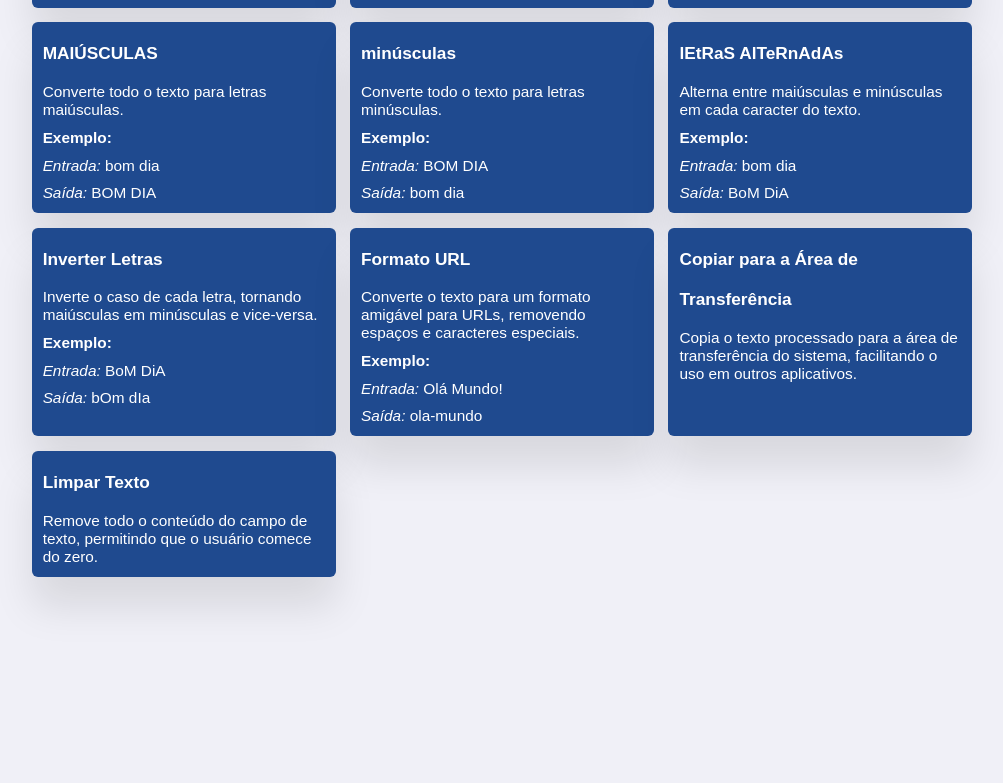
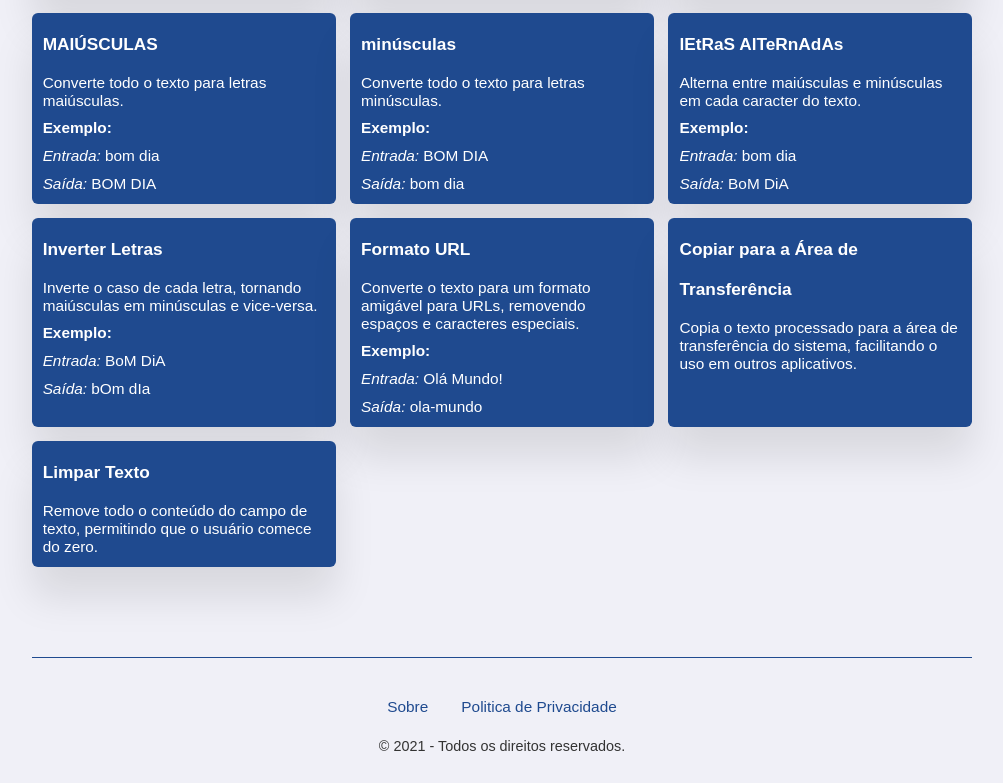
Before and after one commit to Robson16/converttext-app, a React (Vite) app: page / in a window 1280 px wide. Shown: the part 849-1632 px from the top of the page, without its empty margins (138-1141 px from the left). Before the commit the page ends 1525 px from the top, so only its background shows below. Built offline with nearby package versions, Linux system fonts and the light colour scheme; no server answers.

Commit message:
feat: new Footer component and Google Ads block moved to it and to the header component.

```diff
--- a/src/App.tsx
+++ b/src/App.tsx
@@ -10,9 +10,6 @@ import initGA from './services/google-analytics/googleAnalytics';
 import GlobalStyle from './styles/global';
 
 const App: React.FC = () => {
-  const adClient = import.meta.env.VITE_AD_CLIENT;
-  const adSlotHeader = import.meta.env.VITE_AD_SLOT_HEADER;
-  const adSlotFooter = import.meta.env.VITE_AD_SLOT_FOOTER;
 
   useEffect(() => {
     initGA();
@@ -21,18 +18,8 @@ const App: React.FC = () => {
   return (
     <AppProvider>
       <BrowserRouter>
-        <GoogleAdSense
-          style={{ display: 'inline-block', width: '960px', height: '90px' }}
-          adClient={adClient}
-          adSlot={adSlotHeader}
-        />
         <Navbar />
         <Routes />
-        <GoogleAdSense
-          style={{ display: 'inline-block', width: '960px', height: '90px' }}
-          adClient={adClient}
-          adSlot={adSlotFooter}
-        />
         <GlobalStyle />
         <ToastContainer
           theme="colored"
--- /dev/null
+++ b/src/components/Footer/index.tsx
@@ -0,0 +1,33 @@
+import { ReactNode } from "react";
+import GoogleAdSense from "../GoogleAdSense";
+import { Container, NavGrid, NavLink } from "./styles";
+
+interface FooterProps {
+  children?: ReactNode;
+}
+
+
+const Footer: React.FC<FooterProps> = ({ children }) => {
+  const adClient = import.meta.env.VITE_AD_CLIENT;
+  const adSlotFooter = import.meta.env.VITE_AD_SLOT_FOOTER;
+
+  return (
+    <>
+      <GoogleAdSense
+        style={{ display: 'inline-block', width: '960px', height: '90px' }}
+        adClient={adClient}
+        adSlot={adSlotFooter}
+      />
+      <Container>
+        {children}
+        <NavGrid>
+          <NavLink to="/sobre">Sobre</NavLink>
+          <NavLink to="/politica-de-privacidade">Politica de Privacidade</NavLink>
+        </NavGrid>
+        <span>© 2021 - Todos os direitos reservados.</span>
+      </Container>
+    </>
+  )
+}
+
+export default Footer;
--- /dev/null
+++ b/src/components/Footer/styles.ts
@@ -0,0 +1,31 @@
+import {Link} from "react-router-dom";
+import {styled} from "styled-components";
+
+export const Container = styled.footer`
+  display: flex;
+  justify-content: center;
+  align-items: center;
+  flex-direction: column;
+  gap: 1.15rem;
+  padding: 3rem 0;
+  font-size: 1.5rem;
+  border-top: 1px solid ${(props) => props.theme.colors.border};
+`;
+
+export const NavGrid = styled.div`
+  display: flex;
+  align-items: center;
+  justify-content: center;
+  gap: 1.15rem;
+  flex: 1;
+`;
+
+export const NavLink = styled(Link)`
+  padding: 1.15rem;
+  text-align: center;
+  text-decoration: none;
+  border: none;
+
+  &:hover {
+  }
+`;
--- a/src/components/Header/index.tsx
+++ b/src/components/Header/index.tsx
@@ -1,4 +1,5 @@
 import React, { ReactNode } from 'react';
+import GoogleAdSense from '../GoogleAdSense';
 import { Container } from './styles';
 
 interface HeaderProps {
@@ -6,7 +7,21 @@ interface HeaderProps {
 }
 
 const Header: React.FC<HeaderProps> = ({ children }) => {
-  return <Container>{children}</Container>;
+  const adClient = import.meta.env.VITE_AD_CLIENT;
+  const adSlotHeader = import.meta.env.VITE_AD_SLOT_HEADER;
+
+  return (
+    <>
+      <GoogleAdSense
+        style={{ display: 'inline-block', width: '960px', height: '90px' }}
+        adClient={adClient}
+        adSlot={adSlotHeader}
+      />
+      <Container>
+        {children}
+      </Container>
+    </>
+  )
 };
 
 export default Header;
--- a/src/pages/BinaryTranslator/index.tsx
+++ b/src/pages/BinaryTranslator/index.tsx
@@ -1,4 +1,5 @@
 import React from 'react';
+import Footer from '../../components/Footer';
 import Header from '../../components/Header';
 import Textarea from '../../components/Textarea';
 import { useTextConverter } from '../../hooks/useTextConverter';
@@ -53,6 +54,9 @@ const BinaryTranslator: React.FC = () => {
           `}
         </p>
       </main>
+      <Footer>
+
+      </Footer>
     </Container>
   );
 };
--- a/src/pages/ConvertText/index.tsx
+++ b/src/pages/ConvertText/index.tsx
@@ -1,11 +1,12 @@
 import React from 'react';
 import Button from '../../components/Button';
+import Card from '../../components/Card';
+import Footer from '../../components/Footer';
 import Header from '../../components/Header';
 import Textarea from '../../components/Textarea';
 import { useTextConverter } from '../../hooks/useTextConverter';
 import { trackEvent } from '../../services/google-analytics/googleAnalytics';
 import { About, Actions, Container, Form } from './styles';
-import Card from '../../components/Card';
 
 const ConvertText: React.FC = () => {
   const {
@@ -183,6 +184,9 @@ const ConvertText: React.FC = () => {
           </Card>
         </About>
       </main>
+      <Footer>
+
+      </Footer>
     </Container>
   );
 };
--- a/src/styles/global.ts
+++ b/src/styles/global.ts
@@ -19,6 +19,10 @@ export default createGlobalStyle`
 
   body {
     background: ${(props) => props.theme.colors.background};
+  }
+
+  a {
+   color: ${(props) => props.theme.colors.link};
   }
 
   div,
--- a/src/styles/themes/dark.ts
+++ b/src/styles/themes/dark.ts
@@ -3,7 +3,9 @@ const theme = {
 
   colors: {
     background: "#30363D",
+    border: "#ffffff",
     primary: "#3C444D",
+    link: "#ffffff",
     titleInPrimary: "#ffffff",
     textInPrimary: "#ffffff",
     textTitle: "#ffffff",
--- a/src/styles/themes/light.ts
+++ b/src/styles/themes/light.ts
@@ -3,7 +3,9 @@ const theme = {
 
   colors: {
     background: "#f0f0f7",
+    border: "#1f4a8f",
     primary: "#1f4a8f",
+    link: "#1f4a8f",
     titleInPrimary: "#ffffff",
     textInPrimary: "#ffffff",
     textTitle: "#333333",
```
